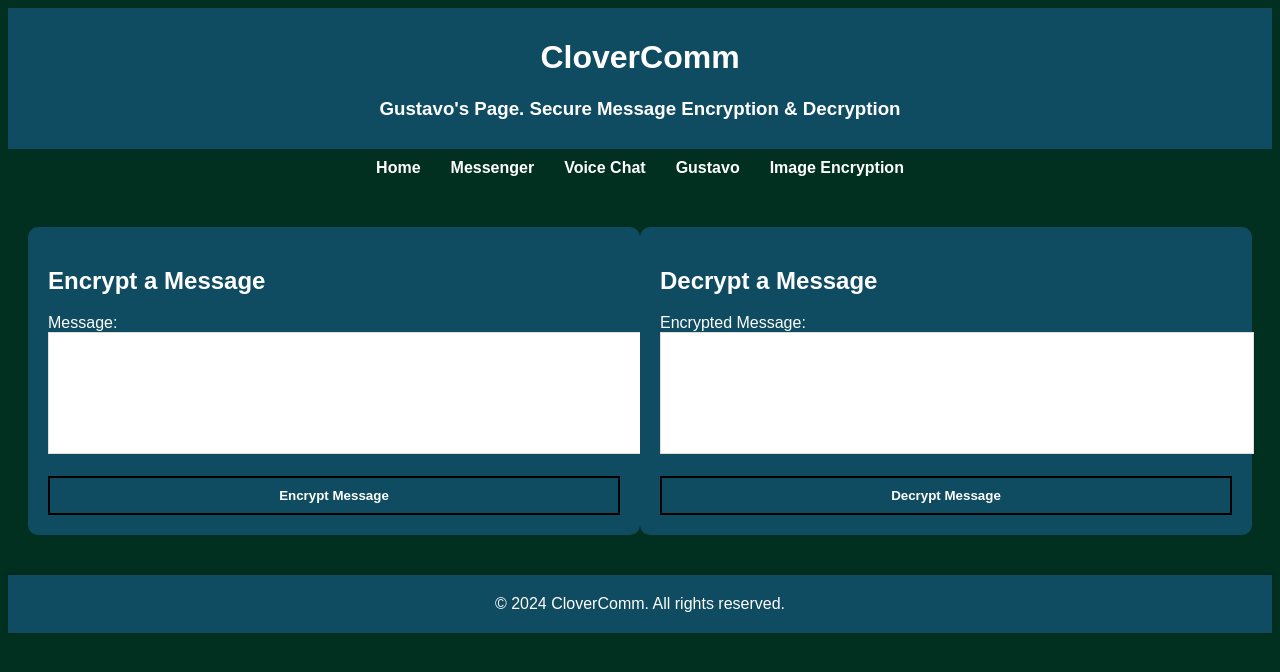
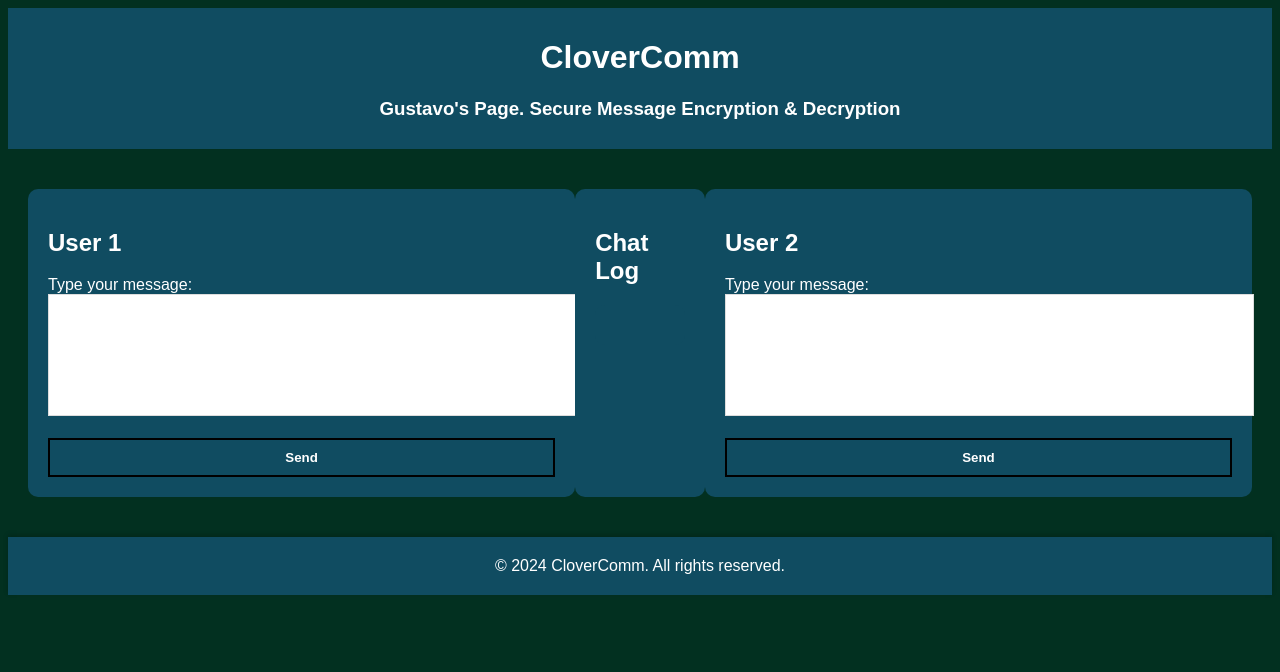
Before and after one commit to oisin-mcg/CloverComm, a Flask app: page /gustavo in a window 1280 px wide. Shown: the top 672 px of the page. Run offline with Flask 3, Linux system fonts and the light colour scheme.

Commit message:
gus final

```diff
--- a/app.py
+++ b/app.py
@@ -83,23 +83,22 @@ def get_connection_count():
 #Gustavo's Page
 @app.route("/gustavo", methods=["GET", "POST"])
 def gustavo():
-    encrypted_message = None
-    decrypted_message = None
+    chat_log = []
+    if request.method == "POST":
+        if 'user1_send' in request.form:
+            user1_message = request.form.get("user1_message")
+            if user1_message:
+                encrypted_message = encryption(user1_message)
+                chat_log.append(("User 1", encrypted_message))
+        elif 'user2_send' in request.form:
+            user2_message = request.form.get("user2_message")
+            if user2_message:
+                encrypted_message = encryption(user2_message)
+                chat_log.append(("User 2", encrypted_message))
 
-    if request.method == "POST":
-        if 'encrypt' in request.form:
-            print("Encrypting message...")
-            message = request.form.get("message")
-            if message:
-                encrypted_message = encryption(message)
-        elif 'decrypt' in request.form:
-            print("Decrypting message...")
-            token = request.form.get("encrypted_message")
-            if token:
-                decrypted_message = decryption(token)
+    processed_chat_log = [(user, message, decryption(message)) for user, message in chat_log]
 
-    return render_template("gustavo.html", encrypted_message=encrypted_message, decrypted_message=decrypted_message)
-
+    return render_template("gustavo.html", chat_log=processed_chat_log)
 #Vitor's Page
 @app.route("/imageEncryption", methods=["GET", "POST"])
 def imageEncryption():
--- a/template/gustavo.html
+++ b/template/gustavo.html
@@ -12,46 +12,34 @@
         <h3>Gustavo's Page. Secure Message Encryption & Decryption</h3>
     </header>
 
-    <nav>
-        <ul>
-            <li><a href="{{ url_for('home') }}">Home</a></li>
-            <li><a href="{{ url_for('messenger_view') }}">Messenger</a></li>
-            <li><a href="{{ url_for('voice_view') }}">Voice Chat</a></li>
-            <li><a href="{{ url_for('gustavo') }}">Gustavo</a></li>
-            <li><a href="{{ url_for('imageEncryption') }}">Image Encryption</a></li>
-        </ul>
-    </nav>
-    <!-- https://jinja.palletsprojects.com/en/stable/templates/ -->
     <section class="message-section">
-        <div class="form-container">
-            <h2>Encrypt a Message</h2>
+        <!-- User 1 Input -->
+        <div class="form-container user-box">
+            <h2>User 1</h2>
             <form method="POST">
-                <label for="message">Message:</label><br>
-                <textarea id="message" name="message" required></textarea><br><br>
-                <button type="submit" name="encrypt">Encrypt Message</button>
+                <label for="user1_message">Type your message:</label><br>
+                <textarea id="user1_message" name="user1_message" required></textarea><br><br>
+                <button type="submit" name="user1_send">Send</button>
             </form>
-
-            {% if encrypted_message %}
-                <div class="display-box" id="encryptedMessageBox">
-                    <h3>Encrypted Message:</h3>
-                    <p>{{ encrypted_message }}</p>
-                </div>
-            {% endif %}
         </div>
-        <div class="form-container">
-            <h2>Decrypt a Message</h2>
+        <!-- https://jinja.palletsprojects.com/en/stable/templates/ -->
+        <div class="chat-log">
+            <h2>Chat Log</h2>
+            <div class="messages">
+                {% for user, encrypted_message, decrypted_message in chat_log %}
+                    <p><strong>{{ user }}:</strong><br>
+                    <em>Encrypted:</em> {{ encrypted_message }}<br>
+                    <em>Decrypted:</em> {{ decrypted_message }}</p>
+                {% endfor %}
+            </div>
+        </div>
+        <div class="form-container user-box">
+            <h2>User 2</h2>
             <form method="POST">
-                <label for="encrypted_message">Encrypted Message:</label><br>
-                <textarea id="encrypted_message" name="encrypted_message" required></textarea><br><br>
-                <button type="submit" name="decrypt">Decrypt Message</button>
+                <label for="user2_message">Type your message:</label><br>
+                <textarea id="user2_message" name="user2_message" required></textarea><br><br>
+                <button type="submit" name="user2_send">Send</button>
             </form>
-
-            {% if decrypted_message %}
-                <div class="display-box" id="decryptedMessageBox">
-                    <h3>Decrypted Message:</h3>
-                    <p>{{ decrypted_message }}</p>
-                </div>
-            {% endif %}
         </div>
     </section>
 
```
